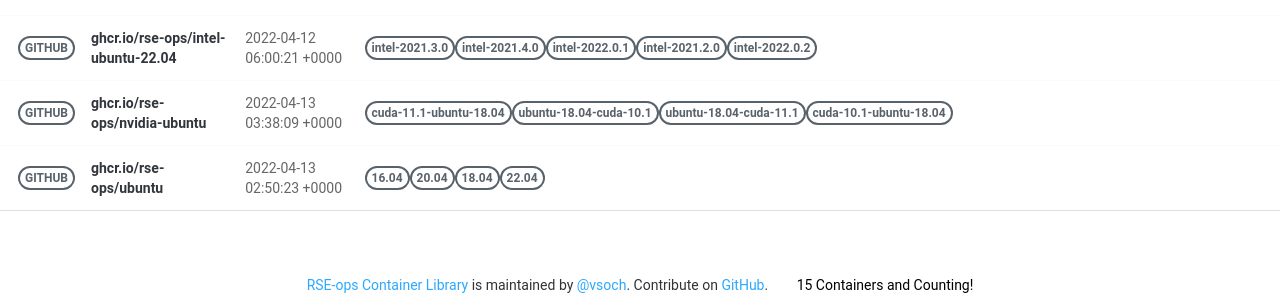
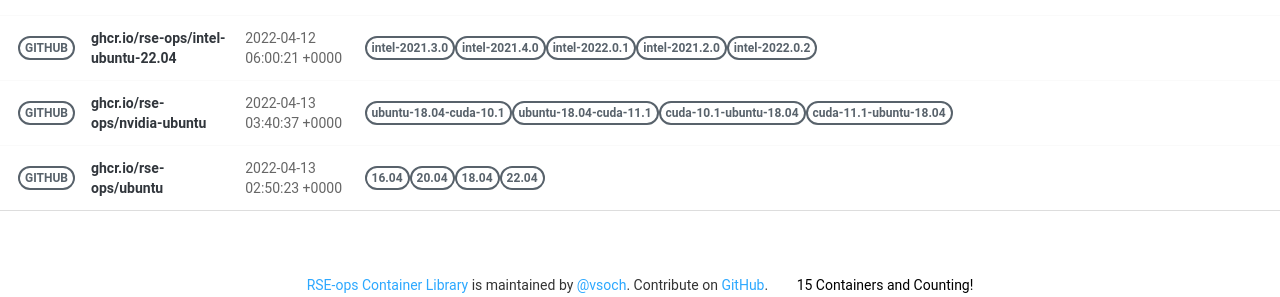
Before and after one commit to rse-ops/docker-images, a Jekyll site: the page built from pages/index.md, in a window 1280 px wide. Shown: the part 966-1263 px from the top of the page. Built offline with Jekyll 4.4.1, drawn with Linux system fonts in a browser that asks for light colours; nearby versions of some CDN libraries; part of the change alters nothing that is shown.

Commit message:
Automated push to update library 2022-04-13

```diff
--- a/_library/ghcr.io-rse-ops-nvidia-ubuntu.md
+++ b/_library/ghcr.io-rse-ops-nvidia-ubuntu.md
@@ -1,14 +1,11 @@
 ---
 layout: container
 name: ghcr.io/rse-ops/nvidia-ubuntu
-updated_at: 2022-04-13 03:38:09.390398
+updated_at: 2022-04-13 03:40:37.344987
 
 
 container_url: https://github.com/orgs/rse-ops/packages/container/package/nvidia-ubuntu
 versions:
- - tag: cuda-11.1-ubuntu-18.04
-   dockerfile: https://github.com/rse-ops/docker-images/blob/main/nvidia-ubuntu/Dockerfile
-   manifest: https://crane.ggcr.dev/manifest/ghcr.io/rse-ops/nvidia-ubuntu:cuda-11.1-ubuntu-18.04
  - tag: ubuntu-18.04-cuda-10.1
    dockerfile: https://github.com/rse-ops/docker-images/blob/main/nvidia-ubuntu/Dockerfile
    manifest: https://crane.ggcr.dev/manifest/ghcr.io/rse-ops/nvidia-ubuntu:ubuntu-18.04-cuda-10.1
@@ -18,5 +15,8 @@ versions:
  - tag: cuda-10.1-ubuntu-18.04
    dockerfile: https://github.com/rse-ops/docker-images/blob/main/nvidia-ubuntu/Dockerfile
    manifest: https://crane.ggcr.dev/manifest/ghcr.io/rse-ops/nvidia-ubuntu:cuda-10.1-ubuntu-18.04
+ - tag: cuda-11.1-ubuntu-18.04
+   dockerfile: https://github.com/rse-ops/docker-images/blob/main/nvidia-ubuntu/Dockerfile
+   manifest: https://crane.ggcr.dev/manifest/ghcr.io/rse-ops/nvidia-ubuntu:cuda-11.1-ubuntu-18.04
 
 ---
```
